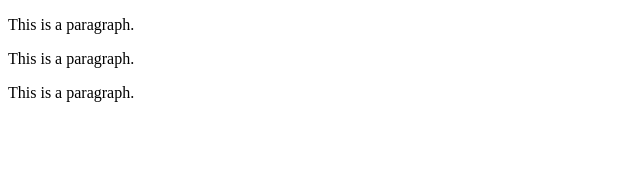
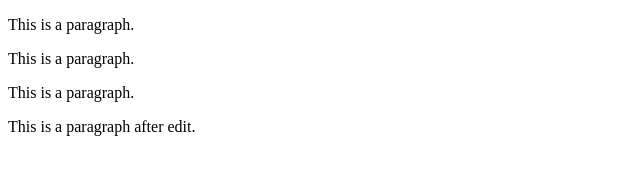
Before and after one commit to MichalMucek/DevOps-Workshop, a plain HTML site: page index.html in a window 1280 px wide. Shown: the whole page, without its empty margins (0-640 px from the left). Drawn offline with Linux system fonts and the light colour scheme.

Commit message:
Pipeline test

```diff
--- a/index.html
+++ b/index.html
@@ -5,6 +5,7 @@
 <p>This is a paragraph.</p>
 <p>This is a paragraph.</p>
 <p>This is a paragraph.</p>
+<p>This is a paragraph after edit.</p>
 
 </body>
 </html>
```
